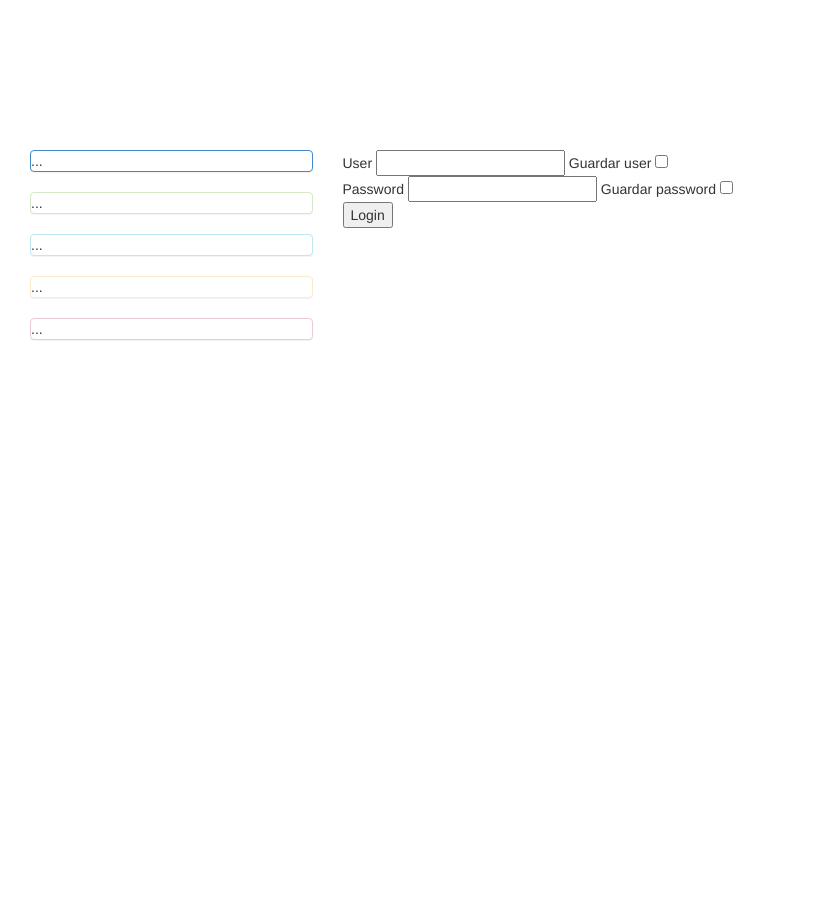
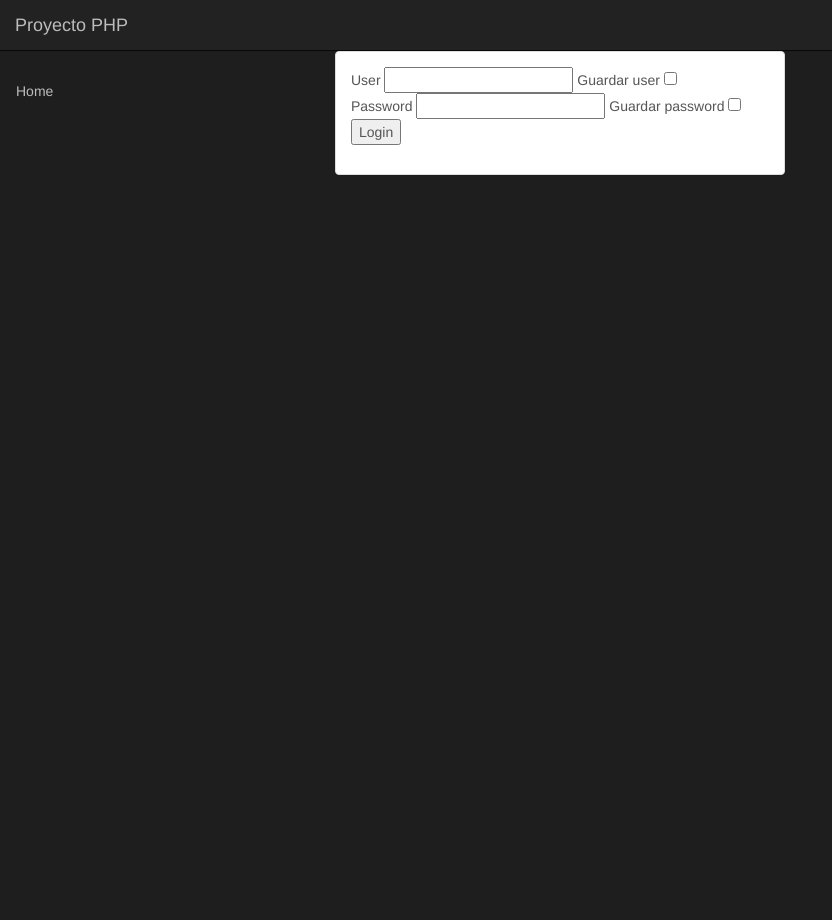
Before and after one commit to TroyerPro/ProyectoM7PHP, a PHP site: page /view/login.php in a window 1280 px wide. Shown: the whole page, without its empty margins (0-832 px from the left). Before the commit the page ends 340 px from the top, so only its background shows below. Run offline with PHP 8.4, Linux system fonts and the light colour scheme; some libraries are stand-ins or nearby versions; some web fonts are replaced.

Commit message:
adasd
asd

```diff
--- a/controller/addBoostrap.php
+++ b/controller/addBoostrap.php
@@ -1,6 +1,4 @@
 <head>
-<link rel="stylesheet" type="text/css" href="../view/css/bootstrap-theme.css">
-<link rel="stylesheet" type="text/css" href="../view/css/bootstrap-theme.min.css">
-<link rel="stylesheet" type="text/css" href="../view/css/bootstrap.css">
-<link rel="stylesheet" type="text/css" href="../view/css/bootstrap.min.css">
+<link href="../view/css/styles.css" rel="stylesheet">
+<link href="../view/css/bootstrap.min.css" rel="stylesheet">
 </head>
--- a/view/login.php
+++ b/view/login.php
@@ -1,6 +1,7 @@
 <?php
 session_start();
-require_once  "../controller/validaciones/session/valSession.php";
+include "../controller/validaciones/session/valSession.php";
+include "../controller/addBoostrap.php";
 if (isset($_SESSION['user']) && isset($_SESSION['password'])) {
 	header("Location: ../index.php");
 }
@@ -58,23 +59,34 @@ if (isset($_REQUEST['user']) && isset($_REQUEST['password'])) {
 ?>
 
 <html>
-	<?php
-	include "../controller/addBoostrap.php";
-	?>
 	<body>
-		<div class="col-xs-12">
-			<div class="col-xs-12" style="width: 1240px; height:150px;">
+	<body style=" background: none repeat scroll 0 0 #1e1e1e;">
+	<div class="page-container">
+    <nav class="navbar navbar-inverse navbar-fixed-top" role="navigation">
+    	<div class="navbar-header">
+           <button type="button" class="navbar-toggle" data-toggle="offcanvas" data-target=".sidebar-nav">
+             <span class="icon-bar"></span>
+             <span class="icon-bar"></span>
+             <span class="icon-bar"></span>
+           </button>
+           <a class="navbar-brand" href="#">Proyecto PHP</a>
+    	</div>
+    </nav>
 
-			</div>
-			<div class="col-xs-3">
-				<div class="panel panel-primary">...</div>
-				<div class="panel panel-success">...</div>
-				<div class="panel panel-info">...</div>
-				<div class="panel panel-warning">...</div>
-				<div class="panel panel-danger">...</div>
-			</div>
-			<div class="col-xs-6">
-				<form action="login.php" method="post">
+    <div class="container-fluid">
+      <div class="row row-offcanvas row-offcanvas-left">
+        <div class="col-xs-6 col-sm-3 sidebar-offcanvas" id="sidebar" role="navigation">
+          <div data-spy="affix" data-offset-top="45" data-offset-bottom="90">
+            <ul class="nav" id="sidebar-nav">
+              <li><a href="index.php">Home</a></li>
+
+            </ul>
+           </div>
+        </div>
+        <!-- -->
+                <div class="col-xs-12 col-sm-9" data-spy="scroll" data-target="#sidebar-nav">
+                <div class="row"><div class="col-sm-6"><div class="panel panel-default"><div class="panel-body">
+								<form action="login.php" method="post">
 					User
 					<input type="text" name="user" value="<?php echo $userC; ?>"/>
 					Guardar user
@@ -89,7 +101,10 @@ if (isset($_REQUEST['user']) && isset($_REQUEST['password'])) {
 					<br/>
 					<input type="submit" name="login" value="Login"/>
 				</form>
+
+				</div></div></div></div>
 			</div>
 		</div>
+	</div></div>
 	</body>
 </html>
```
